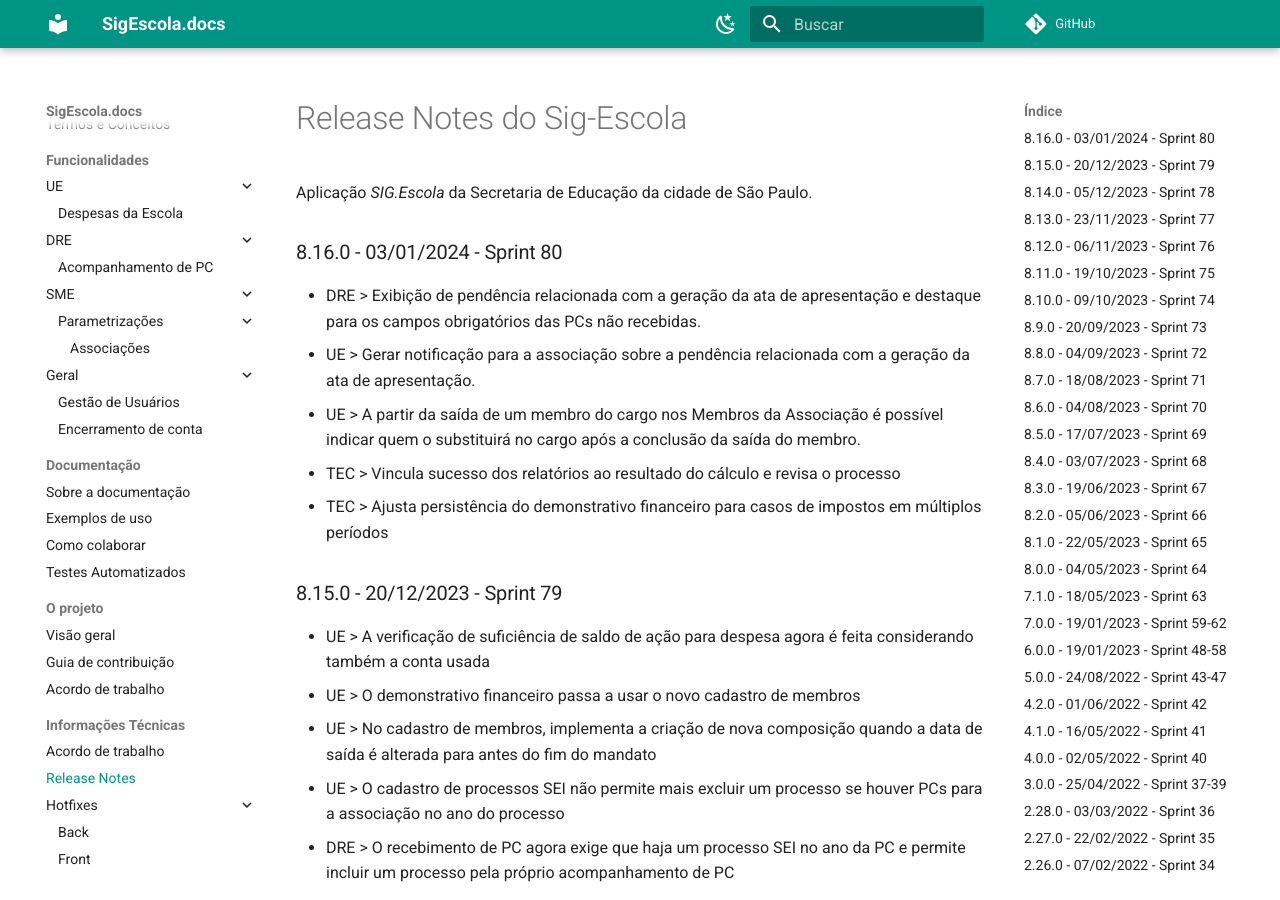
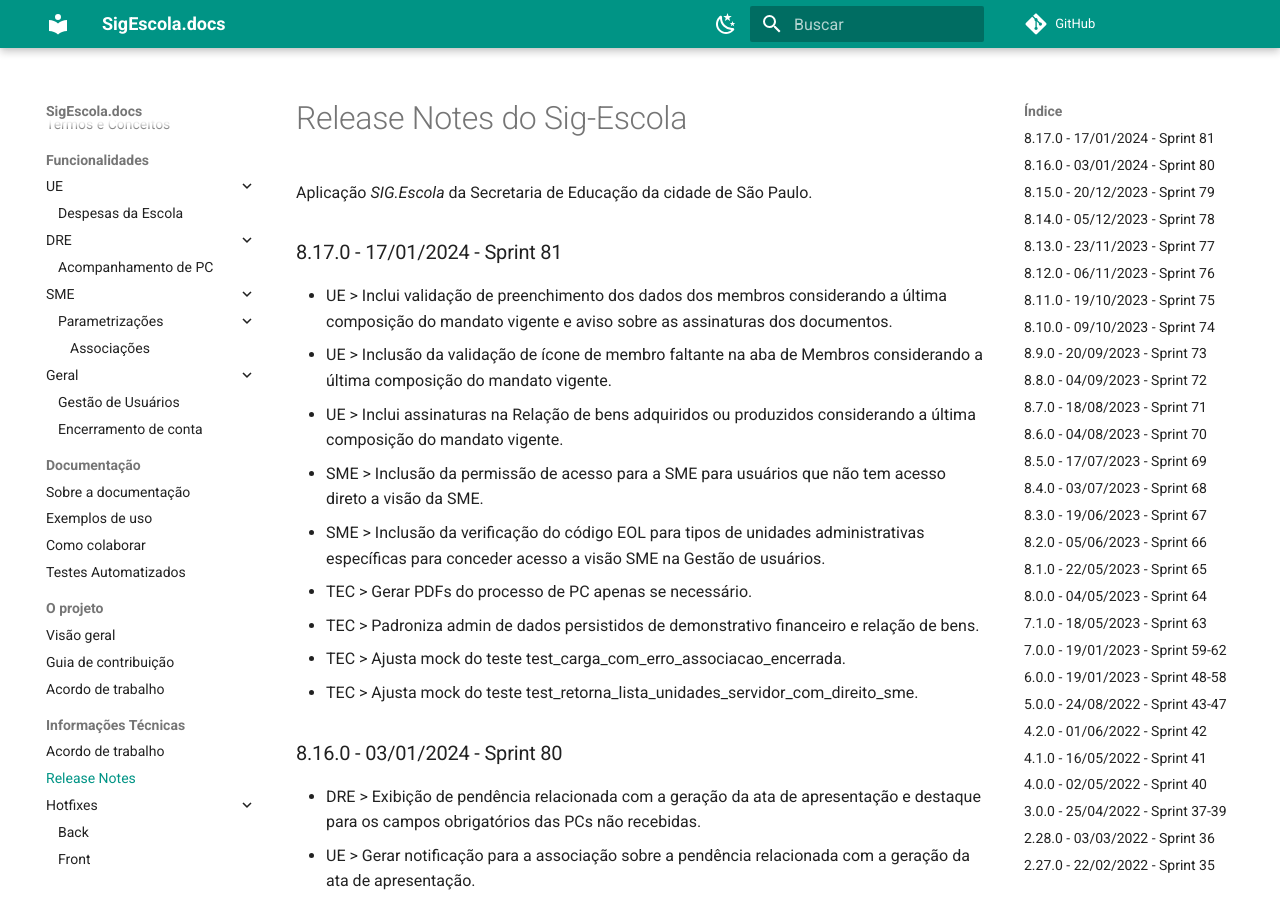
Before and after one commit to prefeiturasp/SME-PTRF-Docs, an MkDocs documentation site: the page built from docs/projeto/release_notes.md, in a window 1280 px wide and 900 px high. Built offline with MkDocs 1.6.1 and Material for MkDocs 9.7.7, drawn with Linux system fonts in a browser that asks for light colours; comment, search, counter and statistics services are not loaded.

Commit message:
Update release_notes.md

```diff
--- a/docs/projeto/release_notes.md
+++ b/docs/projeto/release_notes.md
@@ -1,6 +1,17 @@
 # Release Notes do Sig-Escola
 
 Aplicação *SIG.Escola* da Secretaria de Educação da cidade de São Paulo.
+
+### 8.17.0 - 17/01/2024 - Sprint 81
+* UE > Inclui validação de preenchimento dos dados dos membros considerando a última composição do mandato vigente e aviso sobre as assinaturas dos documentos.
+* UE > Inclusão da validação de ícone de membro faltante na aba de Membros considerando a última composição do mandato vigente.
+* UE > Inclui assinaturas na Relação de bens adquiridos ou produzidos considerando a última composição do mandato vigente.
+* SME > Inclusão da permissão de acesso para a SME para usuários que não tem acesso direto a visão da SME.
+* SME > Inclusão da verificação do código EOL para tipos de unidades administrativas específicas para conceder acesso a visão SME na Gestão de usuários.
+* TEC > Gerar PDFs do processo de PC apenas se necessário.
+* TEC > Padroniza admin de dados persistidos de demonstrativo financeiro e relação de bens.
+* TEC > Ajusta mock do teste test_carga_com_erro_associacao_encerrada.
+* TEC > Ajusta mock do teste test_retorna_lista_unidades_servidor_com_direito_sme.
 
 ### 8.16.0 - 03/01/2024 - Sprint 80
 * DRE > Exibição de pendência relacionada com a geração da ata de apresentação e destaque para os campos obrigatórios das PCs não recebidas.
```
